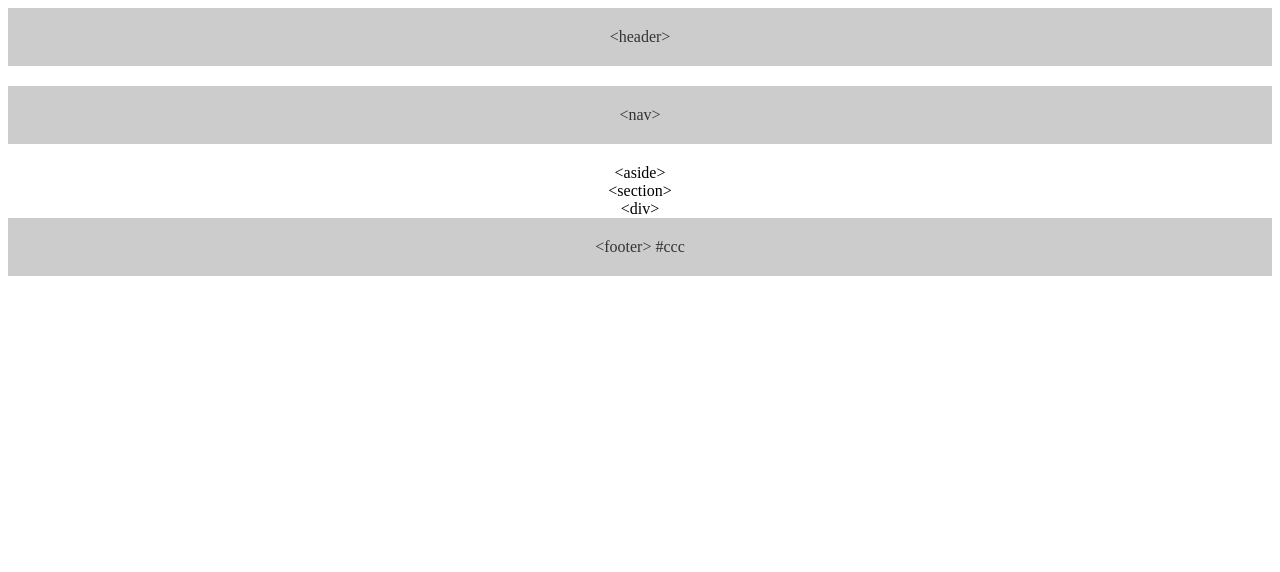
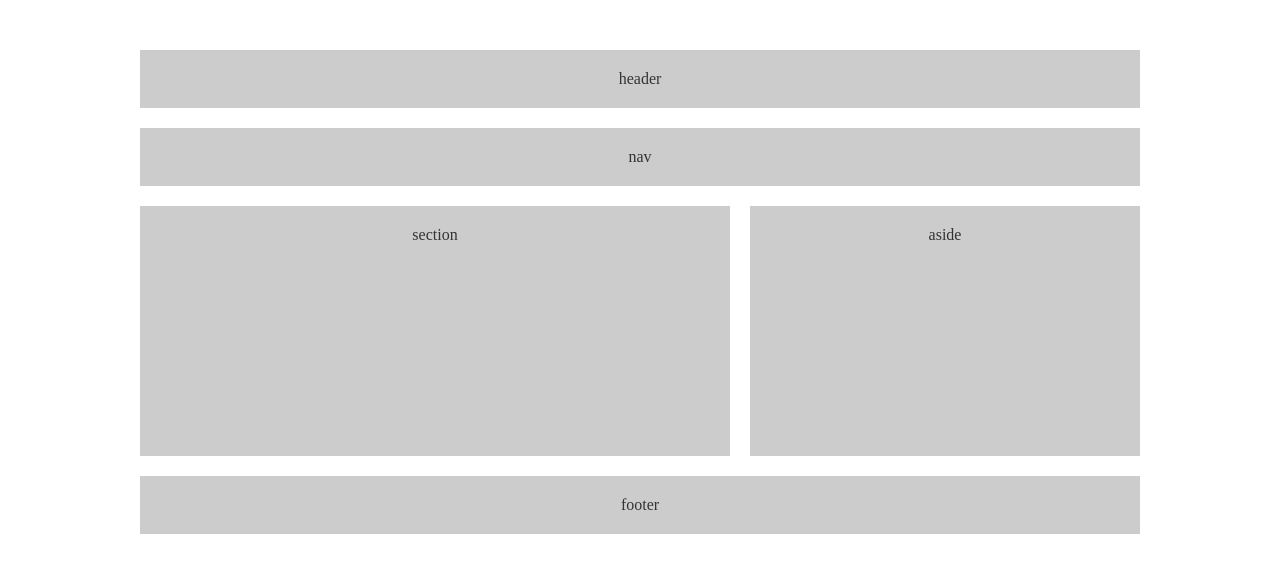
Before and after one commit to Redededoo82/HW-wireframe, a plain HTML site: page index.html in a window 1280 px wide. Drawn offline with Linux system fonts and the light colour scheme.

Commit message:
updated wireframe

```diff
--- a/index.html
+++ b/index.html
@@ -9,29 +9,28 @@
 
 <body>
 
-
+  <div class="container">
 
     <header>
-        &lt;header&gt;
+        header
       </header>
 
       <nav>
-          &lt;nav&gt;
+          nav
       </nav>
 
-        <section id="full">
-            <aside>
-                &lt;aside&gt;
-            </aside>
-                &lt;section&gt;
-            <div id="division">
-                &lt;div&gt;
-            </div>
-        </section>
+      <section id="section">
+        section
+      </section>
+
+      <section id="aside">
+        aside
+      </section>
 
       <footer>
-        &lt;footer&gt; #ccc
+        footer
       </footer>
+  </div>
 
 </body>
 </html>
--- a/style.css
+++ b/style.css
@@ -19,9 +19,38 @@
     background: #ccc;
   }
 
-  footer {
+  #section {
     padding: 20px;
     margin-bottom: 20px;
     color: #333;
     background: #ccc;
+    float: left;
+    width: 60%;
+    height: 250px;
+    border-right: 10px solid white;
   }
+
+  #aside {
+    padding: 20px;
+    margin-bottom: 20px;
+    color: #333;
+    background: #ccc;
+    float: left;
+    width: 40%;
+    height: 250px;
+    border-left: 10px solid white;
+  }
+
+footer {
+    padding: 20px;
+    margin-bottom: 20px;
+    color: #333;
+    background: #ccc;
+    clear: both;
+  }
+
+  .container {
+    margin: 0 auto;
+    margin-top: 50px;
+    width: 1000px;
+  }
```
